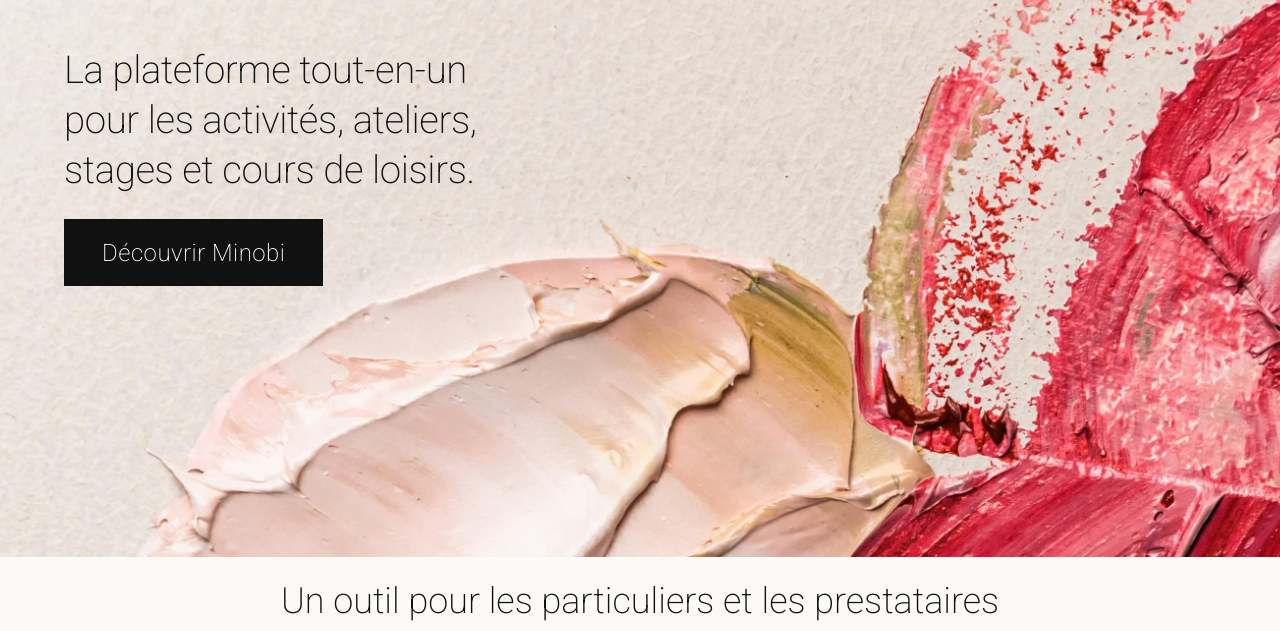
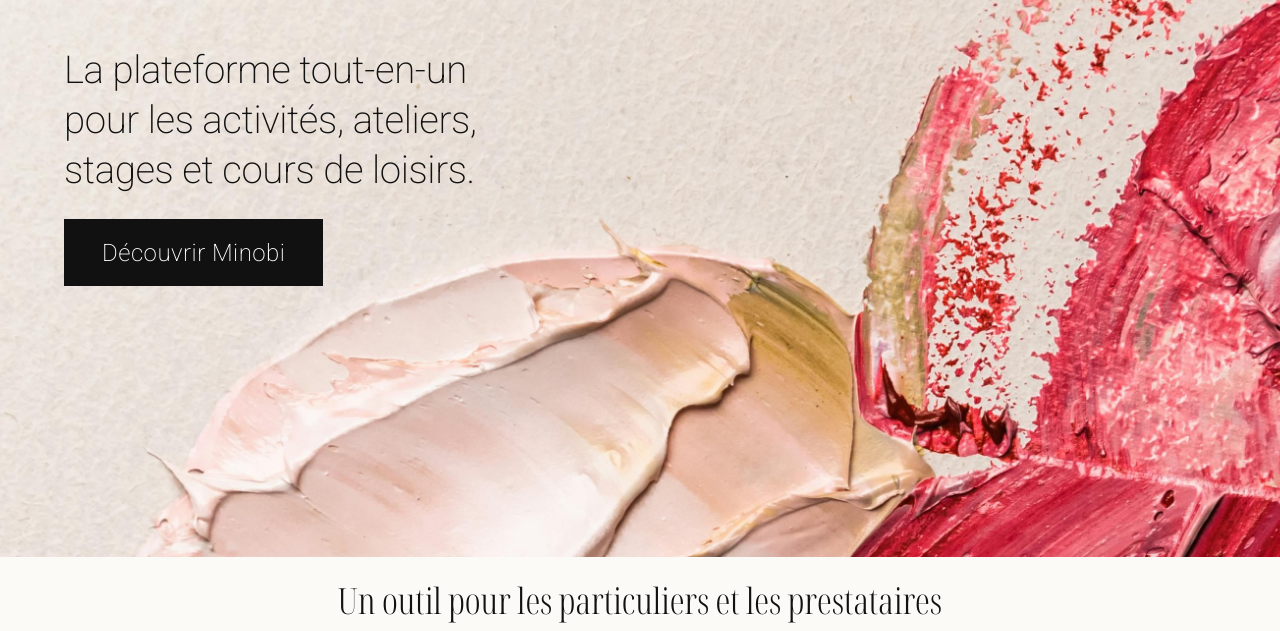
Before and after one commit to Philippe-5533/minobi-landing, a plain HTML site: page index.html in a window 1280 px wide. Shown: the part 169-800 px from the top of the page. Drawn offline with nearby package versions, Linux system fonts and the light colour scheme; no server answers.

Commit message:
Changed header font.

```diff
--- a/index.html
+++ b/index.html
@@ -24,8 +24,6 @@
 
       * {
         font-family: "Roboto", sans-serif;
-        font-weight: 200;
-        font-stretch: 87.5%; /* semi-condensed body */
         border-radius: 0 !important;
         color: var(--black);
         box-sizing: border-box;
@@ -35,11 +33,9 @@
       h2,
       h3 {
         font-stretch: 75%; /* condensed titles */
+        font-family: minobiDisplay, sans-serif;
       }
 
-      h1,
-      h2,
-      h3,
       p,
       li,
       input,
@@ -63,6 +59,14 @@
         font-family: "Mak";
         src: url("assets/fonts/mak-font.woff") format("woff");
         font-display: swap;
+      }
+
+      @font-face {
+        font-family: "minobiDisplay";
+        src: url("assets/fonts/elan-condensed-300-normal.woff2") format("woff2");
+        font-display: swap;
+        font-weight: 300;
+        font-stretch: 100%;
       }
 
       /* Hero title */
```
Also changed, not shown: assets/fonts/elan-condensed-200-normal.woff2 (added), assets/fonts/elan-condensed-300-normal.woff2 (added).
